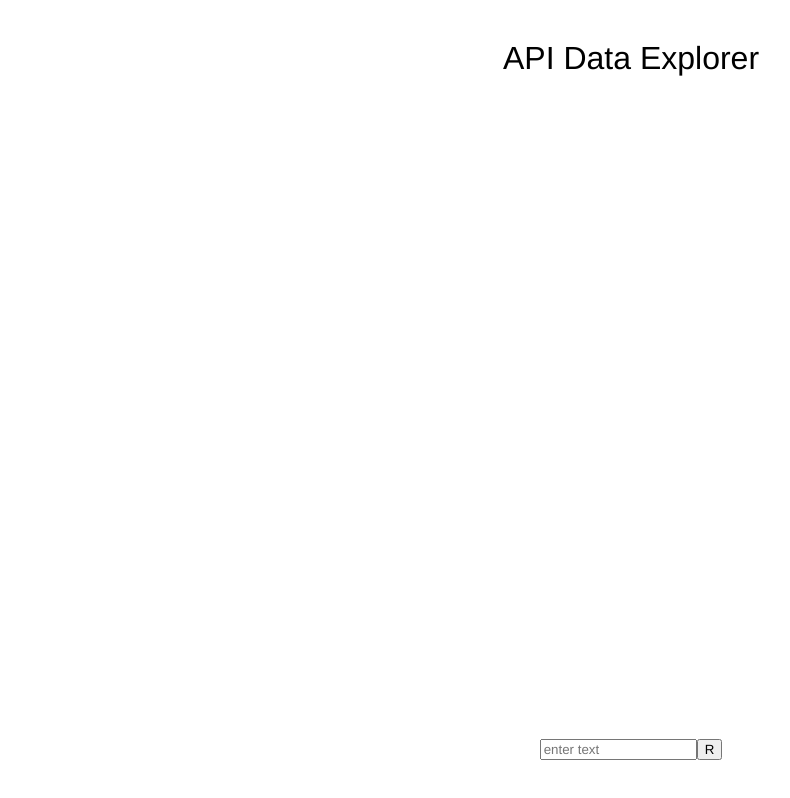
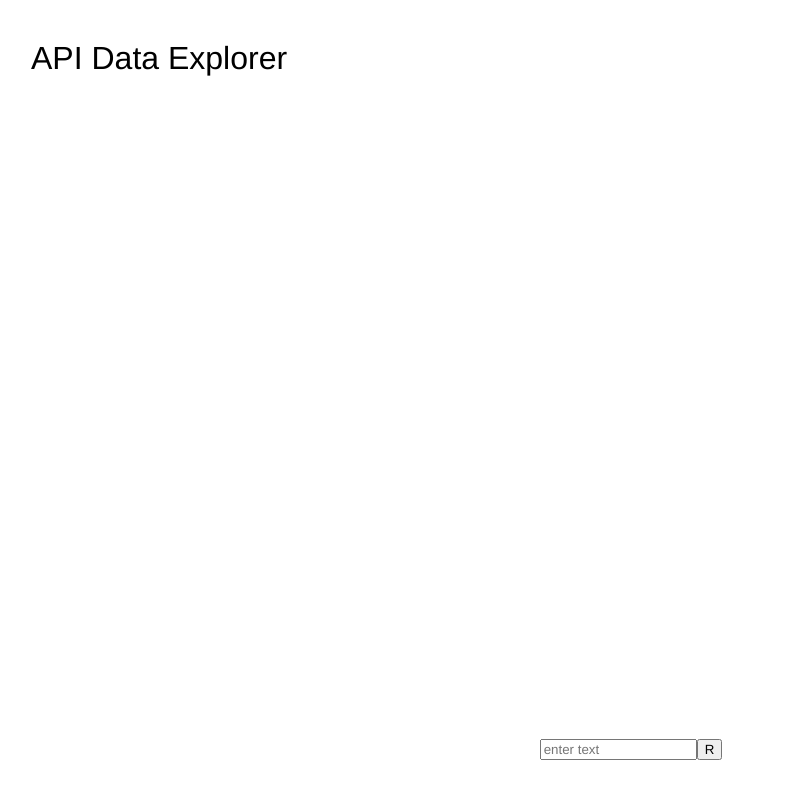
Before and after one commit to SanjeevMidda/API-Data-Explorer, a React (Create React App) app: page / in a window 1280 px wide. Shown: the whole page, without its empty margins (9-799 px from the left). Built offline with nearby package versions, Linux system fonts and the light colour scheme.

Commit message:
style: added styles for Header component

```diff
--- a/src/index.css
+++ b/src/index.css
@@ -13,3 +13,7 @@
   flex-direction: column;
   padding: 40px;
 }
+
+h1 {
+  width: 100%;
+}
```
